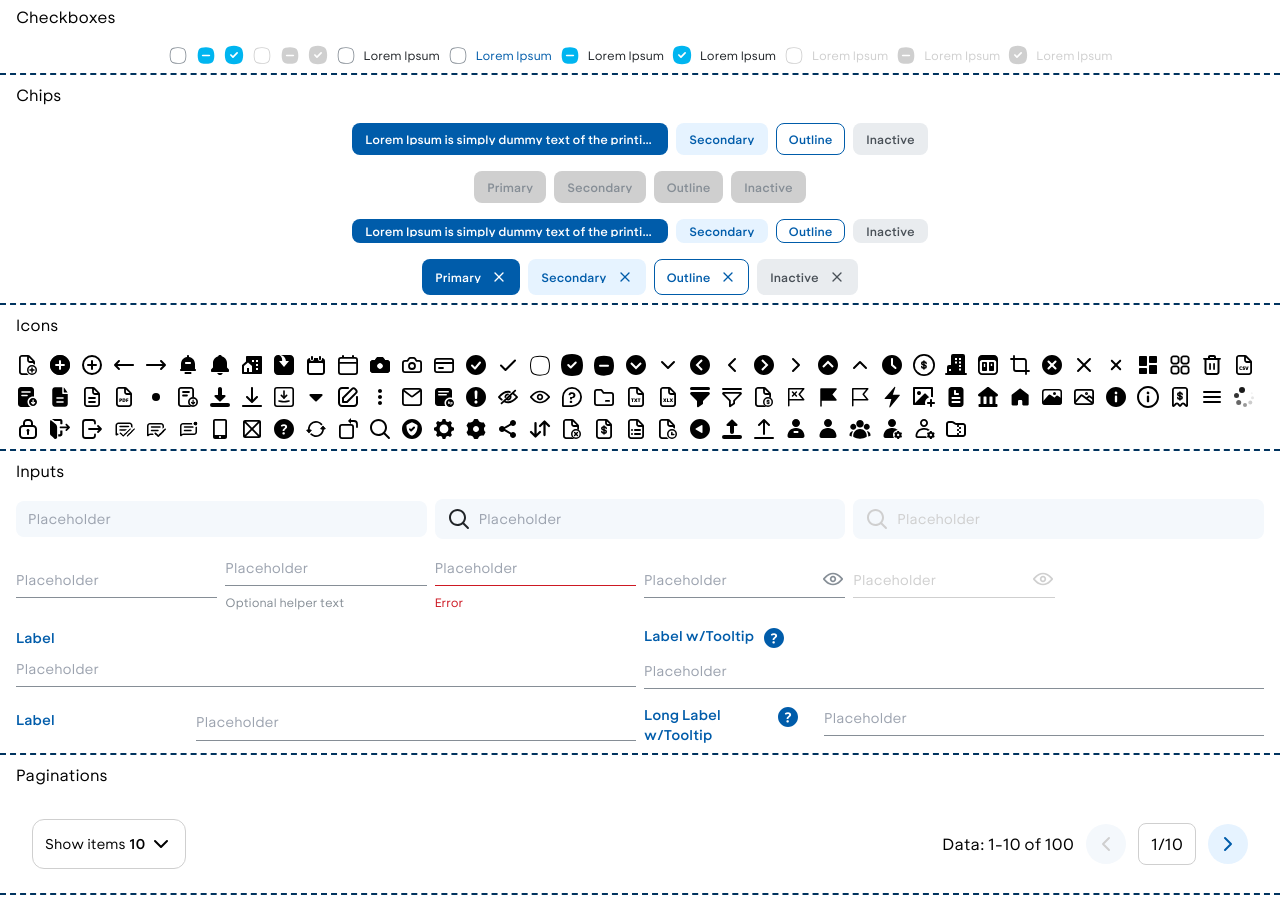
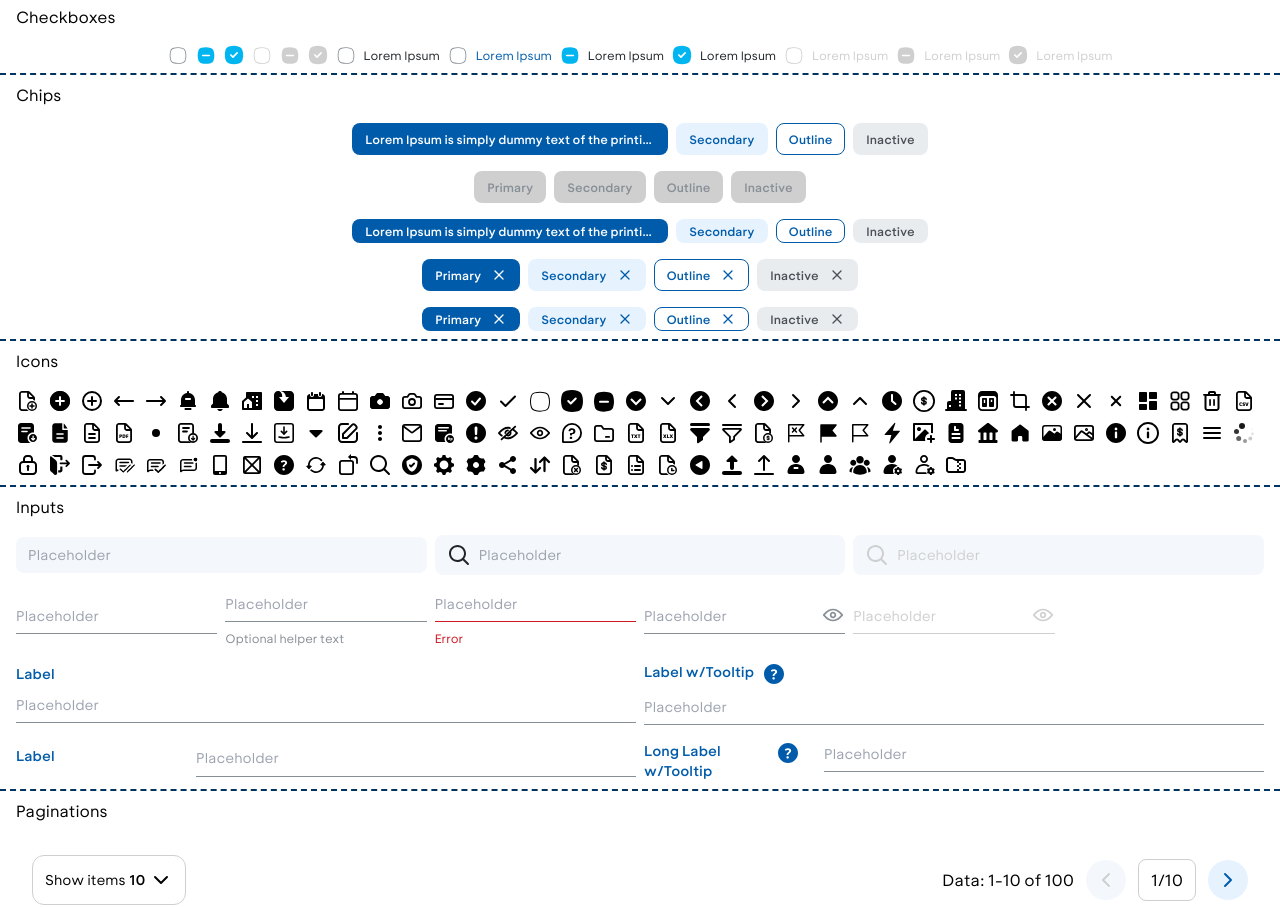
Before and after one commit to shrall/lighthouse-ui, a React (Vite) app: page / in a window 1280 px wide. Shown: the part 1720-2627 px from the top of the page. Built offline with nearby package versions, Linux system fonts and the light colour scheme.

Commit message:
style(chip): update height when there's an X icon

```diff
--- a/lib/components/ui/chip.tsx
+++ b/lib/components/ui/chip.tsx
@@ -5,7 +5,7 @@ import { cn } from "@/lib/utils";
 import { Icon } from "./icon";
 
 const chipVariants = cva(
-  "lui-inline-flex lui-items-center lui-border lui-gap-x-[10px] lui-rounded-lg lui-border-transparent lui-w-fit lui-px-3 lui-text-xs lui-font-semibold lui-transition-colors focus:lui-outline-none lui-leading-3 lui-max-w-[316px]",
+  "lui-inline-flex lui-items-center lui-border lui-gap-x-[10px] lui-rounded-lg lui-border-transparent lui-w-fit lui-px-3 lui-text-xs lui-font-semibold lui-transition-colors focus:lui-outline-none lui-max-w-[316px]",
   {
     variants: {
       variant: {
@@ -19,8 +19,8 @@ const chipVariants = cva(
           "lui-bg-ocean-light-30 lui-text-ocean-dark-20 aria-disabled:lui-bg-ocean-light-40 aria-disabled:lui-text-ocean-dark-10",
       },
       size: {
-        small: "lui-min-h-2 lui-py-[5px]",
-        medium: "lui-min-h-4 lui-py-[9px]",
+        small: "lui-min-h-2 lui-py-[3px]",
+        medium: "lui-min-h-4 lui-py-[7px]",
       },
     },
     defaultVariants: {
--- a/src/pages/Chips.tsx
+++ b/src/pages/Chips.tsx
@@ -87,6 +87,43 @@ function Chips() {
           Inactive
         </Chip>
       </div>
+      <div className="lui-flex lui-items-center lui-justify-center lui-gap-2 lui-text-center">
+        <Chip
+          size="small"
+          removeOnClick={() => {
+            console.log("close");
+          }}
+        >
+          Primary
+        </Chip>
+        <Chip
+          size="small"
+          variant="secondary"
+          removeOnClick={() => {
+            console.log("close");
+          }}
+        >
+          Secondary
+        </Chip>
+        <Chip
+          size="small"
+          variant="outline"
+          removeOnClick={() => {
+            console.log("close");
+          }}
+        >
+          Outline
+        </Chip>
+        <Chip
+          size="small"
+          variant="inactive"
+          removeOnClick={() => {
+            console.log("close");
+          }}
+        >
+          Inactive
+        </Chip>
+      </div>
     </div>
   );
 }
```
